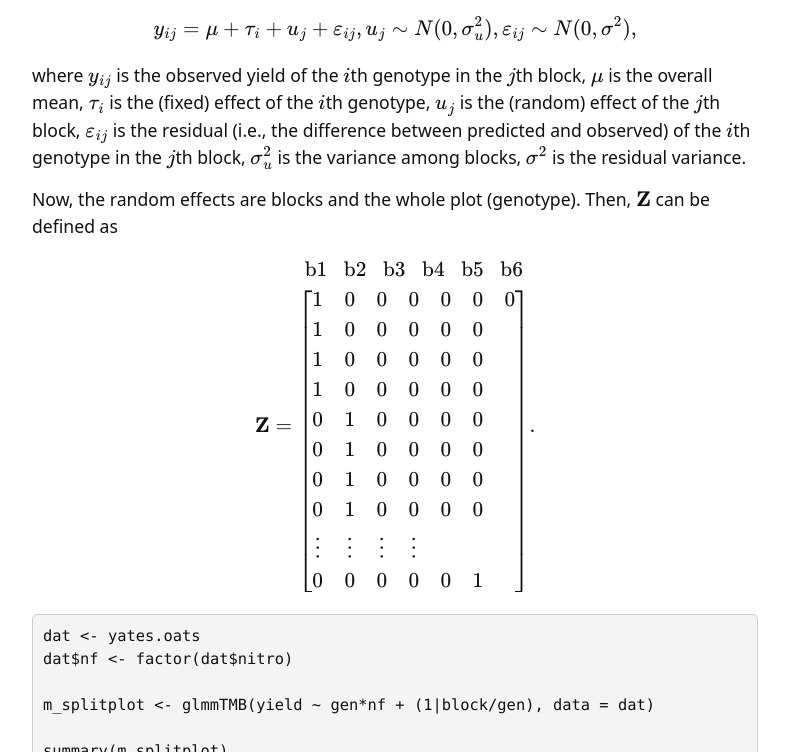
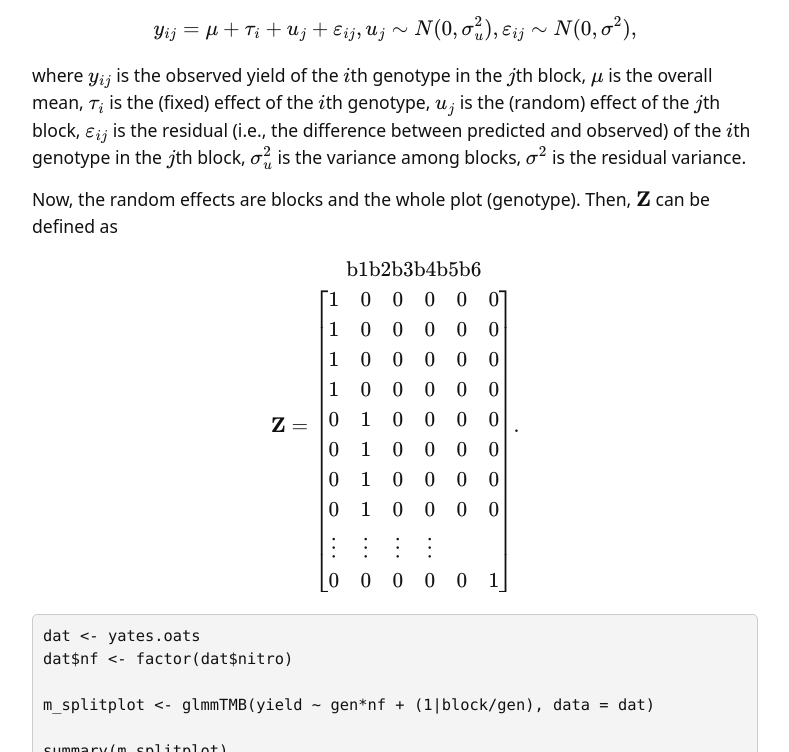
Before and after one commit to jlacasa/mixed-models-spring25, a Jekyll site: the page built from content/2-lesson.md, in a window 1280 px wide and 900 px high, scrolled down 4886 px, cut to the strip 0-752 px from the top of the window. Shown: the whole strip, without its empty margins (245-1034 px from the left). Built offline with Jekyll 4.4.1, drawn with Linux system fonts in a browser that asks for light colours; formulas are drawn with MathJax 3; some of the changed text lies outside the part shown.

Commit message:
matrices

```diff
--- a/content/2-lesson.md
+++ b/content/2-lesson.md
@@ -146,8 +146,8 @@ $$\sigma^2$$ is the residual variance.
 Since blocks are our only random effect, $$\mathbf{Z}$$ can be defined as
 
 $$\mathbf{Z} = \begin{array}{cc}
-\text{b}1 \phantom{-} \text{b}2 \phantom{-} \text{b}3 \phantom{-} \text{b}4 \\
-\begin{bmatrix} 1 & 0 & 0 & 0 & 0 \\
+\text{b}1 \text{b}2 \text{b}3 \text{b}4 \\
+\begin{bmatrix} 1 & 0 & 0 & 0 \\
 1 & 0 & 0 & 0 \\
 1 & 0 & 0 & 0 \\
 1 & 0 & 0 & 0 \\
@@ -285,8 +285,8 @@ Now, the random effects are blocks and the whole plot (genotype).
 Then, $$\mathbf{Z}$$ can be defined as
 
 $$\mathbf{Z} = \begin{array}{cc}
-\text{b}1 \phantom{-} \text{b}2 \phantom{-} \text{b}3 \phantom{-} \text{b}4 \phantom{-} \text{b}5 \phantom{-} \text{b}6 \\
-\begin{bmatrix} 1 & 0 & 0 & 0 & 0 & 0 & 0 \\
+\text{b}1 \text{b}2 \text{b}3 \text{b}4 \text{b}5 \text{b}6 \\
+\begin{bmatrix} 1 & 0 & 0 & 0 & 0 & 0 \\
 1 & 0 & 0 & 0 & 0 & 0 \\
 1 & 0 & 0 & 0 & 0 & 0 \\
 1 & 0 & 0 & 0 & 0 & 0 \\
```
